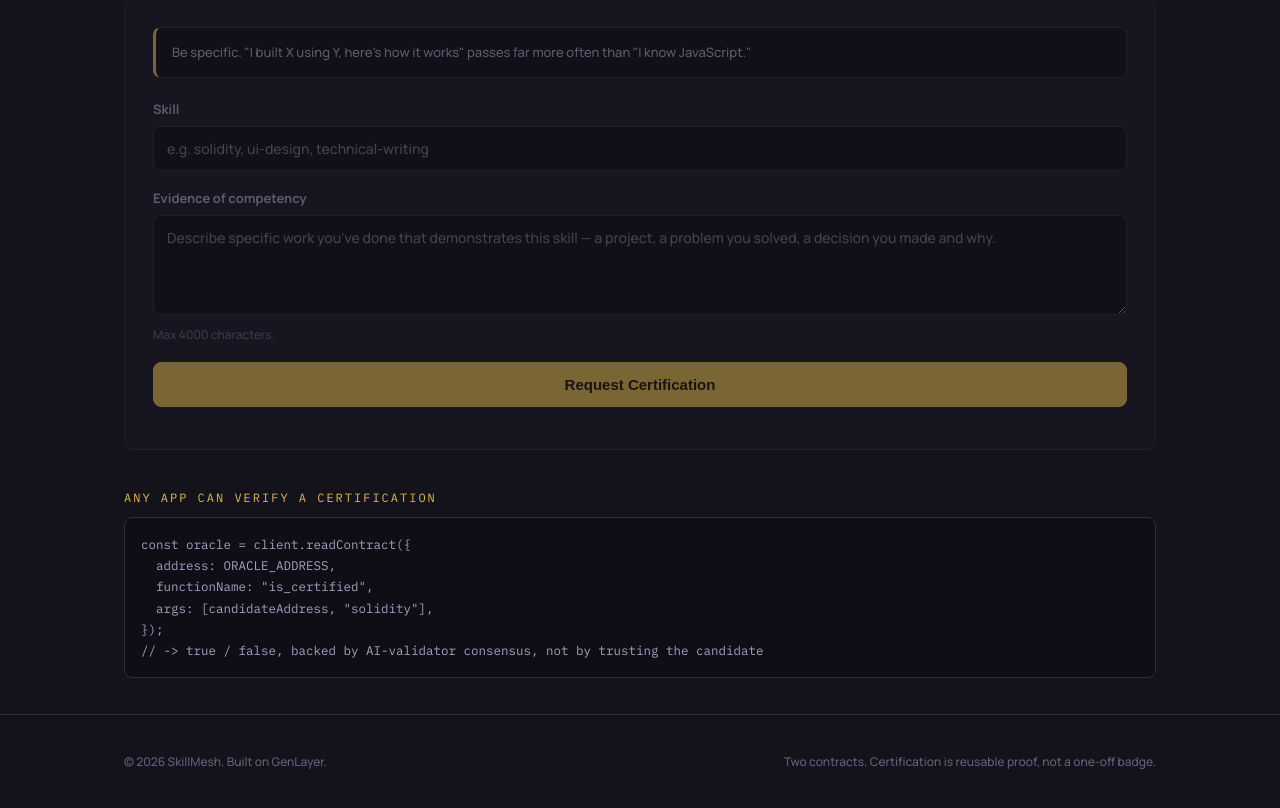
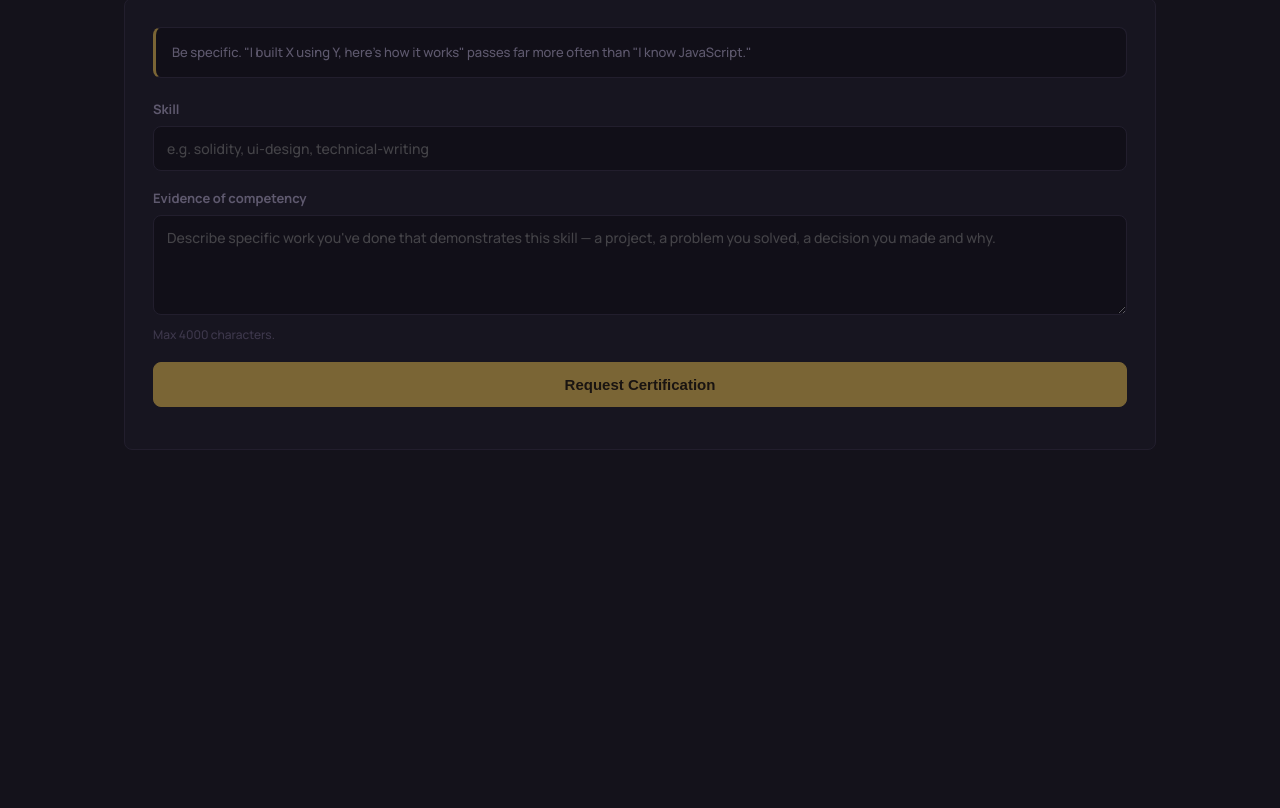
Before and after one commit to Evernode1/SkillMesh, a website: page public/index.html in a window 1280 px wide. Shown: the part 462-1270 px from the top of the page. After the commit the page ends 912 px from the top, so only its background shows below. Drawn offline with Linux system fonts and the light colour scheme.

Commit message:
Update index.html

```diff
--- a/public/index.html
+++ b/public/index.html
@@ -8,45 +8,6 @@
   <link rel="preconnect" href="https://fonts.gstatic.com" crossorigin />
   <link href="https://fonts.googleapis.com/css2?family=Manrope:wght@500;700;800&family=IBM+Plex+Mono:wght@400;600&display=swap" rel="stylesheet" />
   <link rel="stylesheet" href="css/styles.css" />
-  <script>
-    // Some CDN-bundled npm packages (genlayer-js -> viem) contain optional,
-    // Node-only code paths that call require() as a feature-detection
-    // fallback (e.g. for WebSocket support). The browser has no require(),
-    // which turns an intended graceful fallback into an uncaught
-    // ReferenceError that aborts the whole module. Shimming a require()
-    // that just throws restores the intended "not available, fall back"
-    // behavior instead of crashing.
-    if (typeof window.require === 'undefined') {
-      window.require = function (name) {
-        throw new Error('Cannot require("' + name + '") in the browser.');
-      };
-    }
-    (function () {
-      var VERSION_TAG = 'skillmesh-debug-v3'; // bump this to confirm new deploy is live
-      function showBanner(text) {
-        var el = document.getElementById('debugBanner');
-        if (!el) {
-          el = document.createElement('div');
-          el.id = 'debugBanner';
-          el.style.cssText = 'position:fixed;top:0;left:0;right:0;z-index:99999;background:#b00020;color:#fff;font-size:11px;line-height:1.5;padding:8px 10px;font-family:monospace;word-break:break-all;max-height:40vh;overflow:auto;';
-          document.documentElement.appendChild(el);
-        }
-        var line = document.createElement('div');
-        line.textContent = text;
-        el.appendChild(line);
-      }
-      window.addEventListener('error', function (e) {
-        var msg = e && e.message ? e.message : (e && e.target && e.target.src ? 'Failed to load script: ' + e.target.src : 'Unknown error');
-        showBanner('[error] ' + msg);
-      }, true);
-      window.addEventListener('unhandledrejection', function (e) {
-        var reason = e && e.reason ? (e.reason.message || String(e.reason)) : 'Unknown rejection';
-        showBanner('[promise] ' + reason);
-      });
-      window.__skillmeshDebug = VERSION_TAG;
-      console.log('SkillMesh debug banner active:', VERSION_TAG);
-    })();
-  </script>
 </head>
 <body>
   <header class="header">
@@ -60,7 +21,6 @@
       </nav>
       <div style="position:relative;">
         <button id="walletToggleBtn" class="btn btn--gold">Connect Wallet</button>
-        <span style="position:absolute; bottom:-14px; right:0; font-size:9px; color:#666; font-family:monospace;">build:wc-v3</span>
         <div id="walletPanel" style="display:none; position:absolute; right:0; top:calc(100% + 8px); z-index:60; width:320px; background:var(--panel); border:1px solid var(--border); border-radius:var(--radius); padding:16px;">
           <span style="font-size:11px; color:var(--muted); text-transform:uppercase; letter-spacing:1px; font-weight:700;">Active identity</span>
           <div id="walletModeLabel" style="font-size:12px; color:var(--text-dim); margin-top:2px;">Read-only</div>
@@ -119,30 +79,3 @@
             <span id="resultBadge" class="badge-hex badge-hex--lg badge-hex--certified">Certified</span>
             <div style="margin-top:10px;"><strong>Confidence:</strong> <span id="resultConfidence"></span>%</div>
             <div style="margin-top:6px;"><strong>Reasoning:</strong> <span id="resultReasoning"></span></div>
-            <button id="viewRawBtn" class="btn btn--ghost btn--sm" style="margin-top:12px;">View Raw AI Response</button>
-          </div>
-        </div>
-      </section>
-
-      <section style="margin-top: 40px;">
-        <p class="hero__eyebrow" style="margin-bottom: 12px;">Any app can verify a certification</p>
-        <div class="codeblock">const oracle = client.readContract({
-  address: ORACLE_ADDRESS,
-  functionName: "is_certified",
-  args: [candidateAddress, "solidity"],
-});
-// -> true / false, backed by AI-validator consensus, not by trusting the candidate</div>
-      </section>
-    </div>
-  </main>
-
-  <footer class="footer">
-    <div class="container footer__row">
-      <p>© 2026 SkillMesh. Built on GenLayer.</p>
-      <p>Two contracts. Certification is reusable proof, not a one-off badge.</p>
-    </div>
-  </footer>
-
-  <script type="module" src="js/main.js?v=3"></script>
-</body>
-</html>
```
